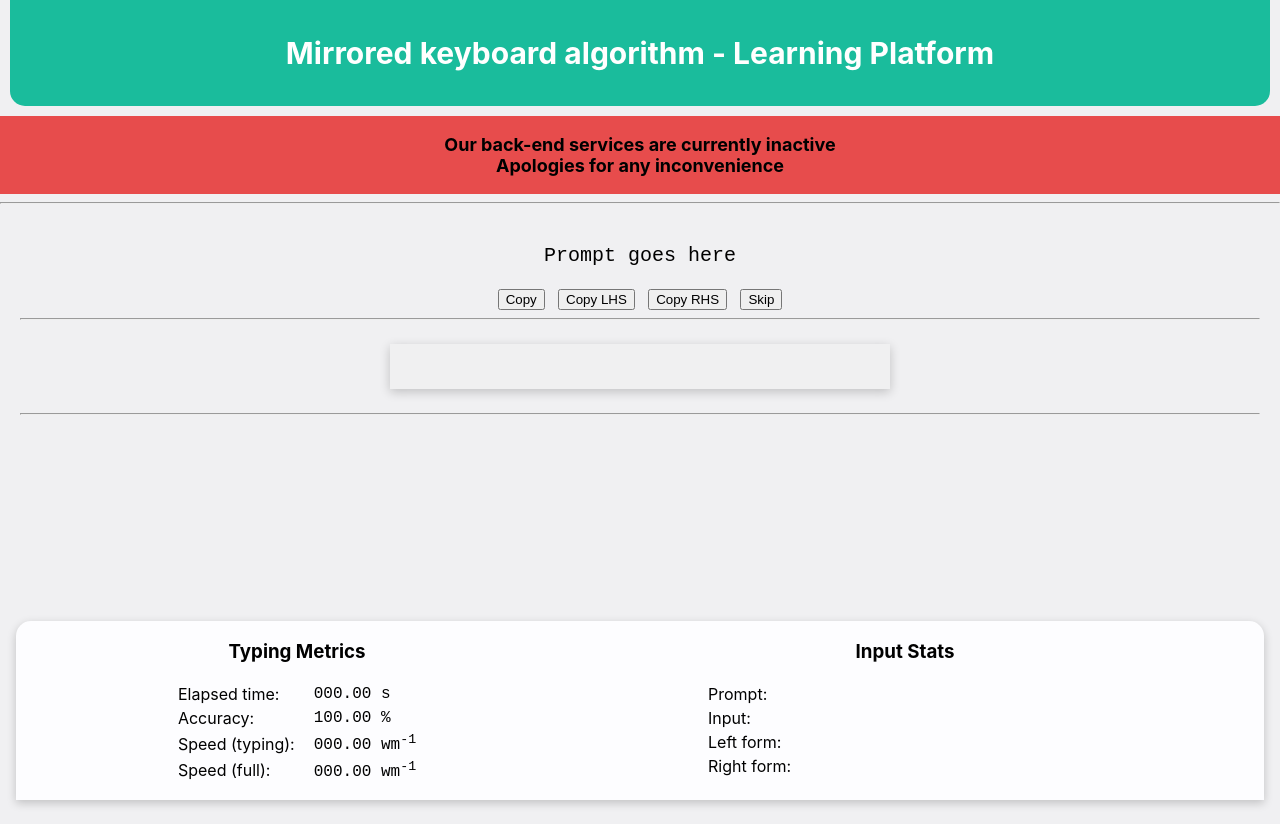
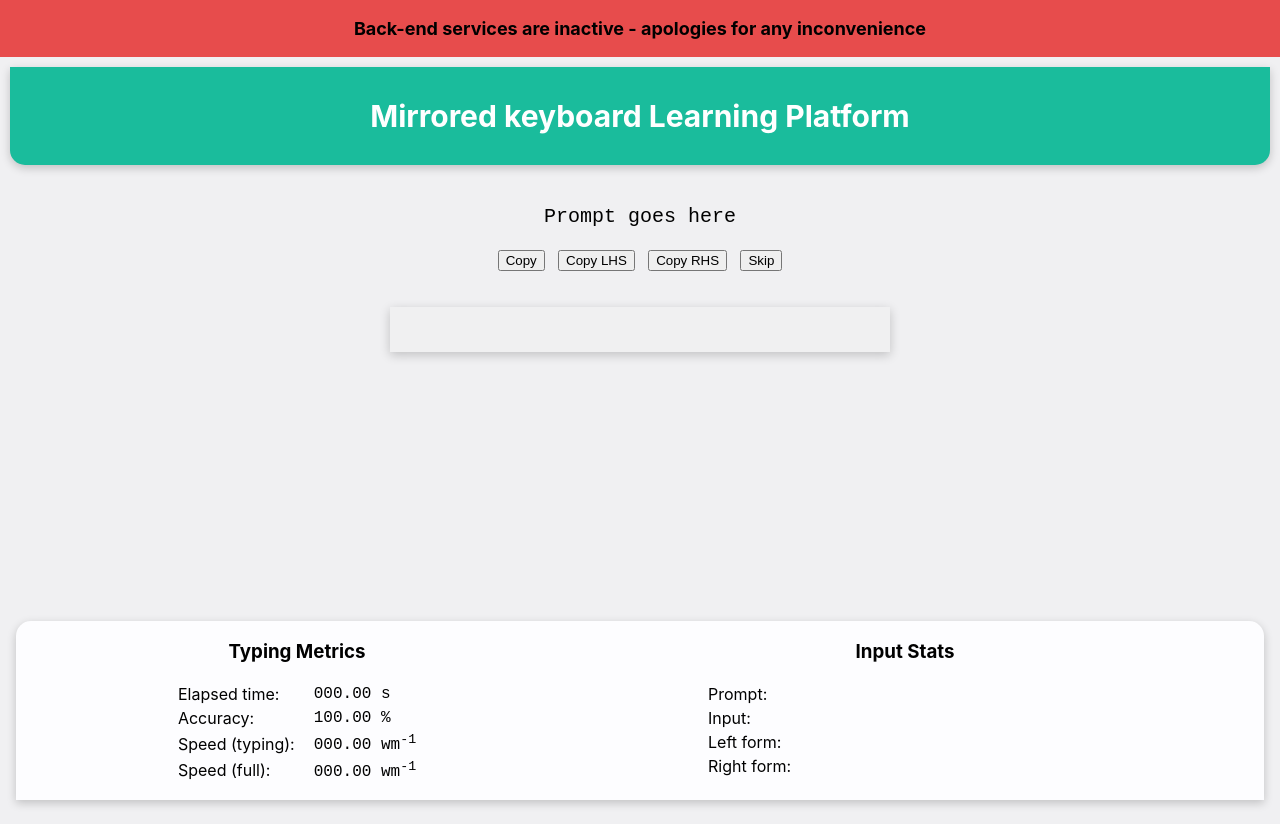
Before and after one commit to tmcowley/mk-front-end, a React (Create React App) app: page / in a window 1280 px wide. After the commit the page ends 800 px from the top, so only its background shows below. Built offline with nearby package versions, Linux system fonts and the light colour scheme; no server answers.

Commit message:
UI improvements

```diff
--- a/src/App.css
+++ b/src/App.css
@@ -32,16 +32,23 @@ body {
 }
 
 .App-header {
-  padding: 5px 0px 5px 0px;
+  padding-top: 1px;
+  padding-bottom: 1px;
+
   margin-left: 10px;
   margin-right: 10px;
   margin-bottom: 10px;
+
+  height: fit-content;
+
   text-align: center;
   background: #1abc9c;
   color: white;
   font-size: 30px;
   font-weight: bold;
   border-radius: 0px 0px 15px 15px;
+
+  box-shadow: 0 3px 10px rgb(0 0 0 / 0.2);
 }
 
 .App-link {
@@ -244,6 +251,7 @@ td {
 
   padding: 1em;
   /* margin: 1em; */
+  margin-bottom: 10px;
 
   font-weight: bold;
 
--- a/src/App.tsx
+++ b/src/App.tsx
@@ -76,6 +76,8 @@ function App() {
 
   const [totalWordCount, setTotalWordCount] = useState(0);
 
+  const [notificationEnabled, setNotificationEnabled] = useState(true)
+
   // const [resultIndex, setResultIndex] = useState(null);
 
   // API & Axios config
@@ -130,9 +132,7 @@ function App() {
   // when the API becomes active
   useEffect(() => {
     // block inactive api state
-    if (!apiActive) {
-      return;
-    }
+    if (!apiActive) return;
 
     const emptyPrompt = prompt === "";
     if (emptyPrompt) {
@@ -149,9 +149,7 @@ function App() {
   // when the API becomes inactive
   useEffect(() => {
     // block active api state
-    if (apiActive) {
-      return;
-    }
+    if (apiActive) return;
 
     // clear input, results, prompt
     cleanPage()
@@ -165,25 +163,23 @@ function App() {
     // eslint-disable-next-line react-hooks/exhaustive-deps
   }, [apiActive]);
 
-  let target: PickerData | undefined;
+  let target: (PickerData | undefined);
 
-  const inactiveApiNotification = (
-    <div id='inactiveNotification'>
-      Our back-end services are currently inactive
-      <br />
-      Apologies for any inconvenience
+  const inactiveApiNotification = (hidden: boolean) => (
+    <div id='inactiveNotification' hidden={hidden}>
+      Back-end services are inactive - apologies for any inconvenience
     </div>
   );
 
   return (
     <div className="App">
 
+      {/* inactive API notification */}
+      {inactiveApiNotification(apiActive || !notificationEnabled)}
+
       <Header />
 
-      {/* inactive API notification */}
-      {apiActive ? "" : inactiveApiNotification}
-
-      <hr />
+      {/* <hr /> */}
 
       <div id="content">
 
@@ -195,7 +191,8 @@ function App() {
           populatePrompt={populatePrompt}
         />
 
-        <hr />
+        {/* <hr /> */}
+        <br />
 
         {/* Text input area (form) */}
         <TextInput
@@ -209,7 +206,7 @@ function App() {
           addKeydownListener={addKeydownListener}
         />
 
-        <hr />
+        {/* <hr /> */}
 
         {/* Sentence wheel selector */}
         <SentenceSelector
@@ -413,6 +410,8 @@ function App() {
         setApiActive(false);
       }
     );
+
+    setNotificationEnabled(true);
   }
 
   function renderEquivalents(input: string) {
--- a/src/components/Header.tsx
+++ b/src/components/Header.tsx
@@ -1,7 +1,7 @@
 function Header() {
   return (
     <header className="App-header">
-      <p>Mirrored keyboard algorithm - Learning Platform</p>
+      <p>Mirrored keyboard Learning Platform</p>
     </header>
   );
 }
```
